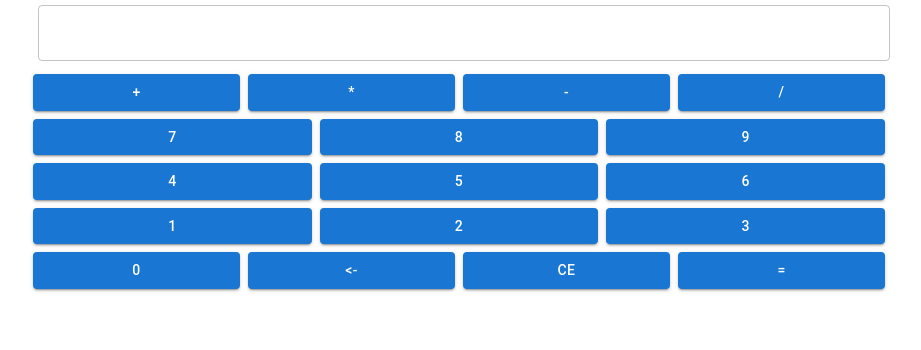
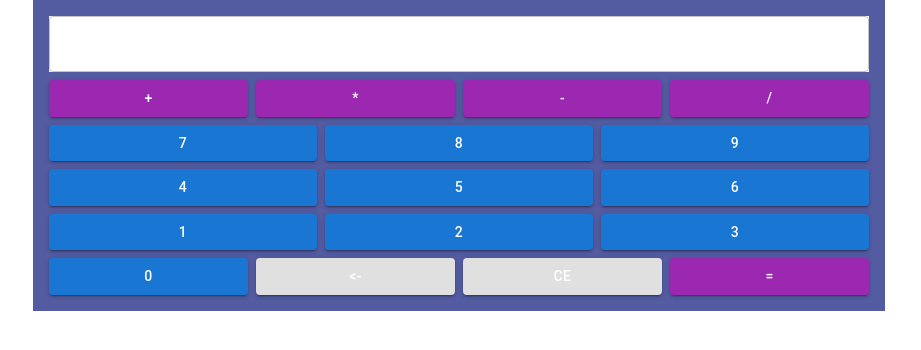
Before and after one commit to Alexey11Novikov/calc, a React (Create React App) app: page / in a window 1280 px wide. Shown: the top 350 px of the page, without its empty margins (181-1102 px from the left). Built offline with nearby package versions, Linux system fonts and the light colour scheme.

Commit message:
style calc

```diff
--- a/src/App.css
+++ b/src/App.css
@@ -5,11 +5,6 @@
 .App-logo {
   height: 40vmin;
   pointer-events: none;
-}
-
-.textField {
-  width: "100%";
-  margin: "5px";
 }
 
 @media (prefers-reduced-motion: no-preference) {
--- a/src/Components/Button.tsx
+++ /dev/null
@@ -1,12 +0,0 @@
-import Button from "@mui/material/Button";
-
-interface ButtonsProps {
-    symbol: any;
-    onclick(): void;
-}
-
-export const Buttons = ({ symbol, onclick }: ButtonsProps) => {
-    return (
-        <Button variant="contained" style={{ width: '100%'}} onClick={onclick}>{symbol}</Button>
-    )
-}
--- /dev/null
+++ b/src/Components/ButtonFunction.tsx
@@ -0,0 +1,14 @@
+import Button from "@mui/material/Button";
+
+interface ButtonFunctionProps {
+  symbol: any;
+  onclick(): void;
+}
+
+export const ButtonFunction = ({ symbol, onclick }: ButtonFunctionProps) => {
+  return (
+    <Button variant="contained" color="secondary" onClick={onclick}>
+      {symbol}
+    </Button>
+  );
+};
--- /dev/null
+++ b/src/Components/ButtonNumber.tsx
@@ -0,0 +1,14 @@
+import Button from "@mui/material/Button";
+
+interface ButtonNumberProps {
+  symbol: any;
+  onclick(): void;
+}
+
+export const ButtonNumber = ({ symbol, onclick }: ButtonNumberProps) => {
+  return (
+    <Button variant="contained" onClick={onclick}>
+      {symbol}
+    </Button>
+  );
+};
--- /dev/null
+++ b/src/Components/ClearButton.tsx
@@ -0,0 +1,14 @@
+import Button from "@mui/material/Button";
+
+interface ClearButtonProps {
+  symbol: any;
+  onclick(): void;
+}
+
+export const ClearButton = ({ symbol, onclick }: ClearButtonProps) => {
+  return (
+    <Button variant="contained" color="inherit" onClick={onclick}>
+      {symbol}
+    </Button>
+  );
+};
--- a/src/Field.tsx
+++ b/src/Field.tsx
@@ -1,7 +1,9 @@
-import { Container, Grid, TextField } from "@mui/material";
+import { Container, Grid, TextField, Box } from "@mui/material";
 import React, { useState } from "react";
-import { Buttons } from "./Components/Button";
-import './App.css';
+import { ButtonNumber } from "./Components/ButtonNumber";
+import { ButtonFunction } from "./Components/ButtonFunction";
+import { ClearButton } from "./Components/ClearButton";
+import "./index.css";
 
 const Field = () => {
   const [value, setValue] = useState<string>("");
@@ -56,71 +58,73 @@ const Field = () => {
           break;
       }
     }
-  }
+  };
 
   return (
     <Container maxWidth="md">
+      <Box sx={{ bgcolor: "#535ba1", color: "background.paper", p: 2 }}>
         <Grid container spacing={1}>
           <Grid item xs={12}>
             <TextField
-            id="field"
+              id="textField"
               variant="outlined"
               value={value}
-            style={{ width: "100%", margin: "5px" }}
+              className="Field"
             />
           </Grid>
           <Grid item xs={3} md={3}>
-          <Buttons symbol={"+"} onclick={() => OnClickBtnFunc("+")} />
+            <ButtonFunction symbol={"+"} onclick={() => OnClickBtnFunc("+")} />
           </Grid>
           <Grid item xs={3} md={3}>
-          <Buttons symbol={"*"} onclick={() => OnClickBtnFunc("*")} />
+            <ButtonFunction symbol={"*"} onclick={() => OnClickBtnFunc("*")} />
           </Grid>
           <Grid item xs={3} md={3}>
-          <Buttons symbol={"-"} onclick={() => OnClickBtnFunc("-")} />
+            <ButtonFunction symbol={"-"} onclick={() => OnClickBtnFunc("-")} />
           </Grid>
           <Grid item xs={3} md={3}>
-          <Buttons symbol={"/"} onclick={() => OnClickBtnFunc("/")} />
+            <ButtonFunction symbol={"/"} onclick={() => OnClickBtnFunc("/")} />
           </Grid>
           <Grid item xs={4} md={4}>
-          <Buttons symbol={7} onclick={() => writeText("7")} />
+            <ButtonNumber symbol={7} onclick={() => writeText("7")} />
           </Grid>
           <Grid item xs={4} md={4}>
-          <Buttons symbol={8} onclick={() => writeText("8")} />
+            <ButtonNumber symbol={8} onclick={() => writeText("8")} />
           </Grid>
           <Grid item xs={4} md={4}>
-          <Buttons symbol={9} onclick={() => writeText("9")} />
+            <ButtonNumber symbol={9} onclick={() => writeText("9")} />
           </Grid>
           <Grid item xs={4} md={4}>
-          <Buttons symbol={4} onclick={() => writeText("4")} />
+            <ButtonNumber symbol={4} onclick={() => writeText("4")} />
           </Grid>
           <Grid item xs={4} md={4}>
-          <Buttons symbol={5} onclick={() => writeText("5")} />
+            <ButtonNumber symbol={5} onclick={() => writeText("5")} />
           </Grid>
           <Grid item xs={4} md={4}>
-          <Buttons symbol={6} onclick={() => writeText("6")} />
+            <ButtonNumber symbol={6} onclick={() => writeText("6")} />
           </Grid>
           <Grid item xs={4} md={4}>
-          <Buttons symbol={1} onclick={() => writeText("1")} />
+            <ButtonNumber symbol={1} onclick={() => writeText("1")} />
           </Grid>
           <Grid item xs={4} md={4}>
-          <Buttons symbol={2} onclick={() => writeText("2")} />
+            <ButtonNumber symbol={2} onclick={() => writeText("2")} />
           </Grid>
           <Grid item xs={4} md={4}>
-          <Buttons symbol={3} onclick={() => writeText("3")} />
+            <ButtonNumber symbol={3} onclick={() => writeText("3")} />
           </Grid>
           <Grid item xs={3} md={3}>
-          <Buttons symbol={0} onclick={() => writeText("0")} />
+            <ButtonNumber symbol={0} onclick={() => writeText("0")} />
           </Grid>
           <Grid item xs={3} md={3}>
-          <Buttons symbol={"<-"} onclick={() => onClickBackBtn()} />
+            <ClearButton symbol={"<-"} onclick={() => onClickBackBtn()} />
           </Grid>
           <Grid item xs={3} md={3}>
-          <Buttons symbol={"Ce"} onclick={() => onCleanBtr()} />
+            <ClearButton symbol={"Ce"} onclick={() => onCleanBtr()} />
           </Grid>
           <Grid item xs={3} md={3}>
-          <Buttons symbol={"="} onclick={() => OnClickMath()} />
+            <ButtonFunction symbol={"="} onclick={() => OnClickMath()} />
           </Grid>
         </Grid>
+      </Box>
     </Container>
   );
 };
--- a/src/index.css
+++ b/src/index.css
@@ -1,13 +1,35 @@
 body {
   margin: 0;
-  font-family: -apple-system, BlinkMacSystemFont, 'Segoe UI', 'Roboto', 'Oxygen',
-    'Ubuntu', 'Cantarell', 'Fira Sans', 'Droid Sans', 'Helvetica Neue',
+  font-family: -apple-system, BlinkMacSystemFont, "Segoe UI", "Roboto", "Oxygen",
+    "Ubuntu", "Cantarell", "Fira Sans", "Droid Sans", "Helvetica Neue",
     sans-serif;
   -webkit-font-smoothing: antialiased;
   -moz-osx-font-smoothing: grayscale;
 }
 
 code {
-  font-family: source-code-pro, Menlo, Monaco, Consolas, 'Courier New',
+  font-family: source-code-pro, Menlo, Monaco, Consolas, "Courier New",
     monospace;
 }
+
+.Field {
+  width: 100%;
+  margin: 5px;
+  background-color: white;
+}
+
+Button {
+  width: 100%;
+}
+
+.Calc-color {
+  background-color: #535ba1;
+}
+
+.btnNumber {
+
+}
+
+.btnFunction {
+
+}
```
Lines whose indentation alone changed are shown as unchanged.
